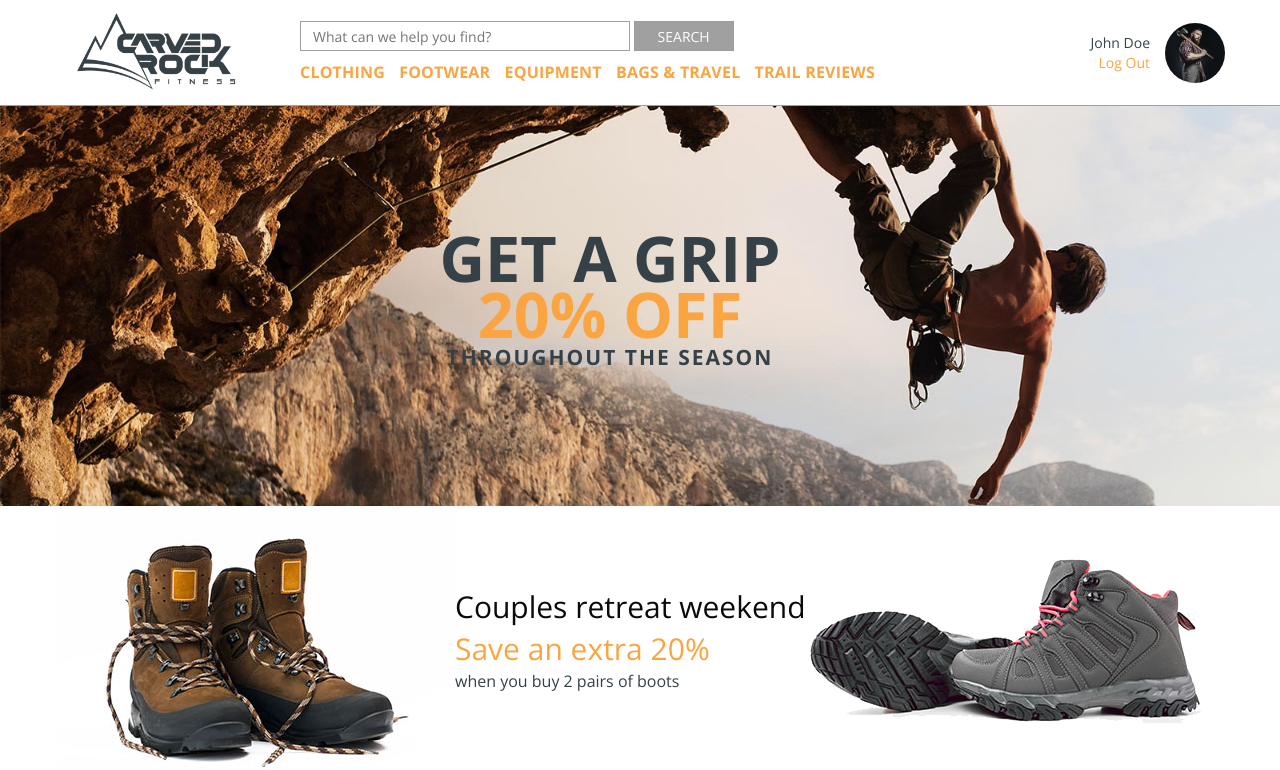
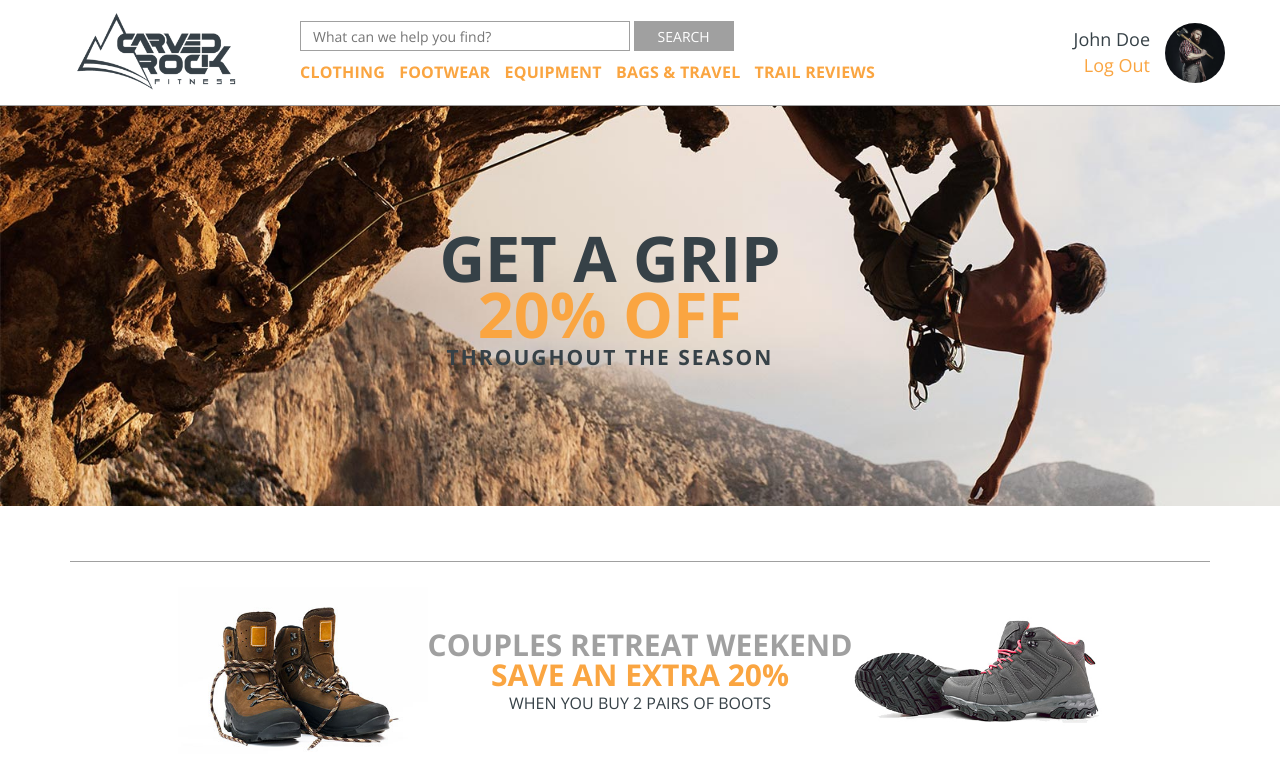
Before and after one commit to simiel/pluralsight-projects-HTMLCSS-LandingPage, a website: page index.html in a window 1280 px wide. Shown: the top 770 px of the page. Drawn offline with nearby package versions, Linux system fonts and the light colour scheme.

Commit message:
A bit closer

```diff
--- a/css/main.css
+++ b/css/main.css
@@ -97,7 +97,7 @@ section {
 
 .text-light{
     font-size: 30px;
-    color: #0a0a0a;
+    color: #a0a0a0;
 }
 
 .text-primary{
@@ -163,7 +163,7 @@ section {
 .account{
     text-align: right;
     padding: 15px;
-    font: 18px;
+    font-size: 18px;
     color: #364147 ;
 }
 
@@ -220,6 +220,7 @@ section {
     margin: 55px 15px;
     width: 100%;
     border-top: 1px solid #a0a0a0;
+    border-bottom: 1px solid #a0a0a0;
     padding: 25px 0;
 
 }
@@ -236,6 +237,12 @@ section {
     text-align: center;
 }
 
+.banner-text > div:last-child {
+    font-size: 16px;
+    font-weight: 400;
+    margin-top: 5px;
+}
+
 .category{
     flex: 0 0 25%;
     padding: 0 15px;
@@ -247,7 +254,7 @@ section {
 
 .category-text{
     color: #364147;
-    padding: 0 30px;
+    padding: 30px 0;
     text-transform: uppercase;
     text-align: center;
 }
--- a/index.html
+++ b/index.html
@@ -33,7 +33,7 @@
           </div>
           <!-- PROFILE -->
           <div class="flex align-center profile">
-            <div class="flex flex-column account">John Doe <a href="#">Log Out</a></div>
+            <div class="flex flex-column account">John Doe <a class="logout" href="#">Log Out</a></div>
             <div class="profile-pic"><img alt="John Doe" src="img/profile-pic.jpg" /></div>
           </div>
         </div>
@@ -53,9 +53,9 @@
     <div class="container">
       <!-- SALE BANNER -->
       <section>
-        <div class="flex align-center center">
+        <div class="flex align-center center banner">
           <img alt="Brown Boots" src="img/brown-boots.jpg" />
-          <div>
+          <div class="banner-text">
             <div class="text-light">Couples retreat weekend</div>
             <div class="text-secondary">Save an extra 20%</div>
             <div class="text-primary">when you buy 2 pairs of boots</div>
```
